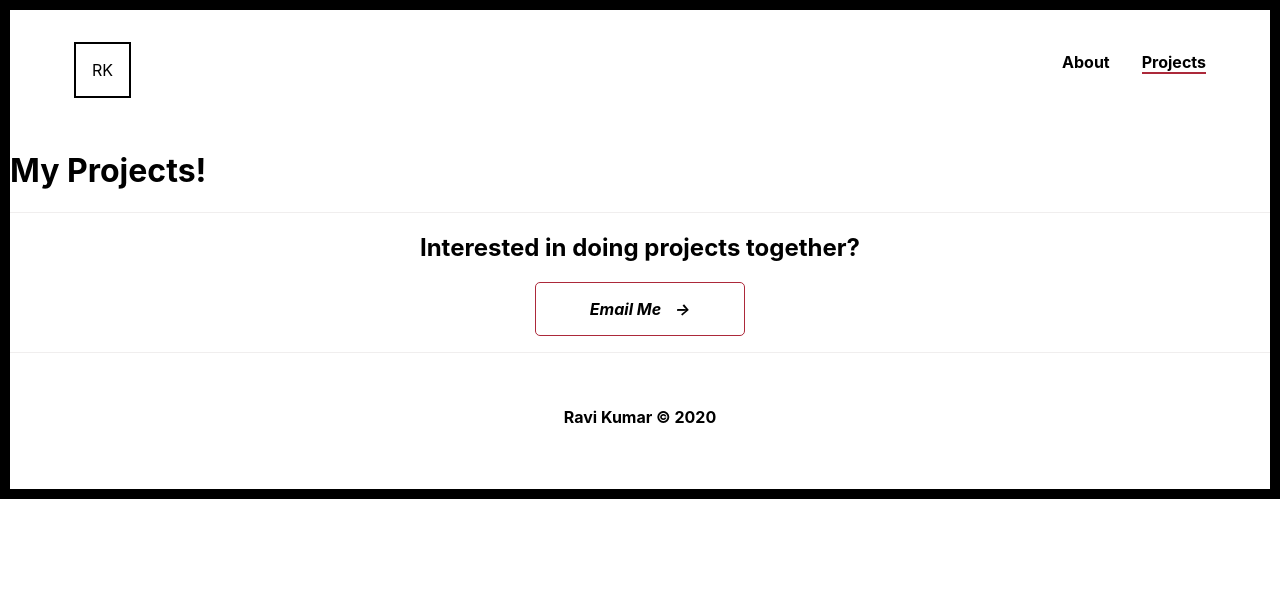
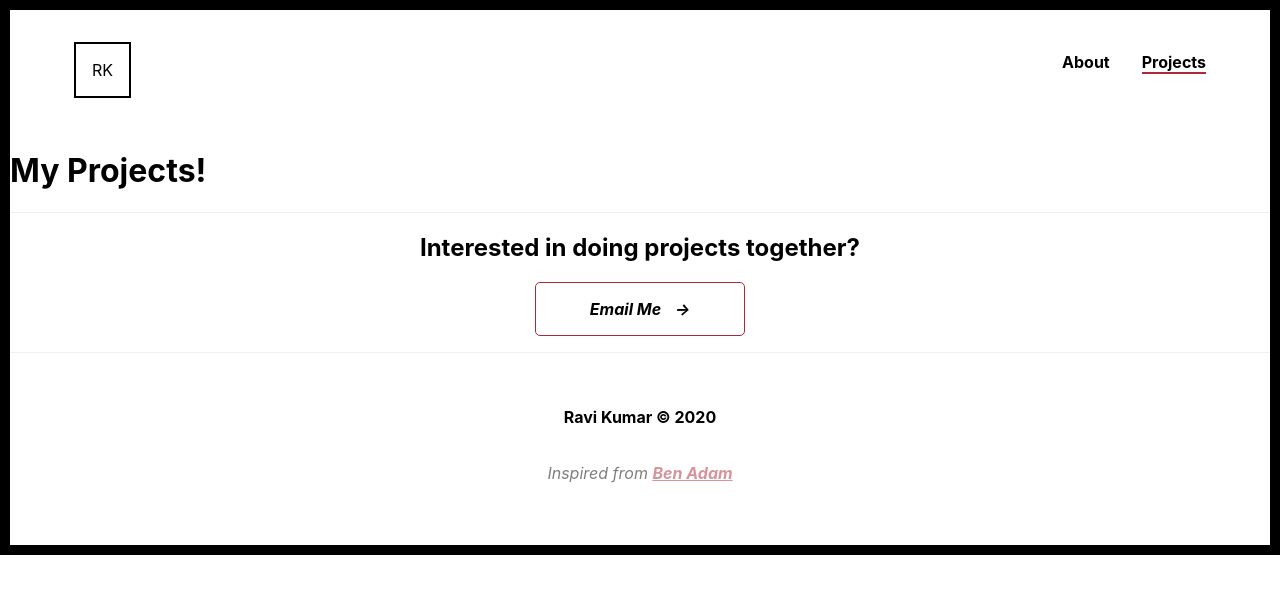
Before and after one commit to 479BetaCoder/479BetaCoder.github.io, a React (Create React App) app: page /projects in a window 1280 px wide. Shown: the top 594 px of the page. Built offline with nearby package versions, Linux system fonts and the light colour scheme.

Commit message:
about finalized

```diff
--- a/src/components/Footer/Footer.css
+++ b/src/components/Footer/Footer.css
@@ -1,12 +1,3 @@
-footer .cta-section {
-    text-align: center;
-    padding-top: 3em;
-    padding-bottom: 4em;
-}
-
-.cta-section {
-    text-align: center;
-}
 
 .border {
     text-align: center;
@@ -15,16 +6,14 @@
 
 a:hover .arrow-right {
     transform: translateX(5px);
-    transition: all .25s ease;
+    transition: all .5s ease;
     display: inline-block;
 }
 
 .arrow-right {
     padding-left: 10px;
-}
-.arrow-right, .arrow-left {
     display: inline-block;
-    transition: all .25s ease;
+    transition: all .5s ease;
 }
 
 a {
@@ -34,9 +23,9 @@
     font-weight: 700;
 }
 
-.cta-button:hover {
-    transform: scale(1.025);
-    transition: all .25s ease;
+.btnEmail:hover {
+    transform: scale(1.035);
+    transition: all .5s ease;
 }
 
 .inner-container, .outer-container {
@@ -50,7 +39,7 @@
     margin-right: auto;
 }
 
-.cta-button {
+.btnEmail {
     border-radius: 5px;
     border: 1px solid #ab2537fa;
     padding: 1em 1.5em;
@@ -59,5 +48,15 @@
     margin: 0 1em;
     margin-bottom: 1em;
     min-width: 10em;
-    transition: all .25s ease;
+    transition: all .5s ease;
 }
+
+.inspiredText {
+    opacity: 0.5;
+    font-style: italic;
+}
+
+.inspiredText a {
+    text-decoration: underline;
+    color: #ab2537fa;
+}
--- a/src/components/Footer/Footer.js
+++ b/src/components/Footer/Footer.js
@@ -5,12 +5,12 @@
   render() {
     return (
       <div>
-        <section className="cta-section border">
+        <section className="emailSection border">
           <div className="inner-container">
             <h1>Interested in doing projects together?</h1>
             <a
               href="mailto:ravikumar.pilla479@gmail.com"
-              className="cta-button"
+              className="btnEmail"
             >
               Email Me <span className="arrow-right">→</span>
             </a>
@@ -23,6 +23,9 @@
               <span id="footer-date">{new Date().getFullYear()}</span>
             </b>
           </p>
+          <p>
+            <span className="inspiredText">Inspired from <a href="https://benadam.me/" target="blank">Ben Adam</a></span>
+          </p>
         </footer>
       </div>
     );
```
